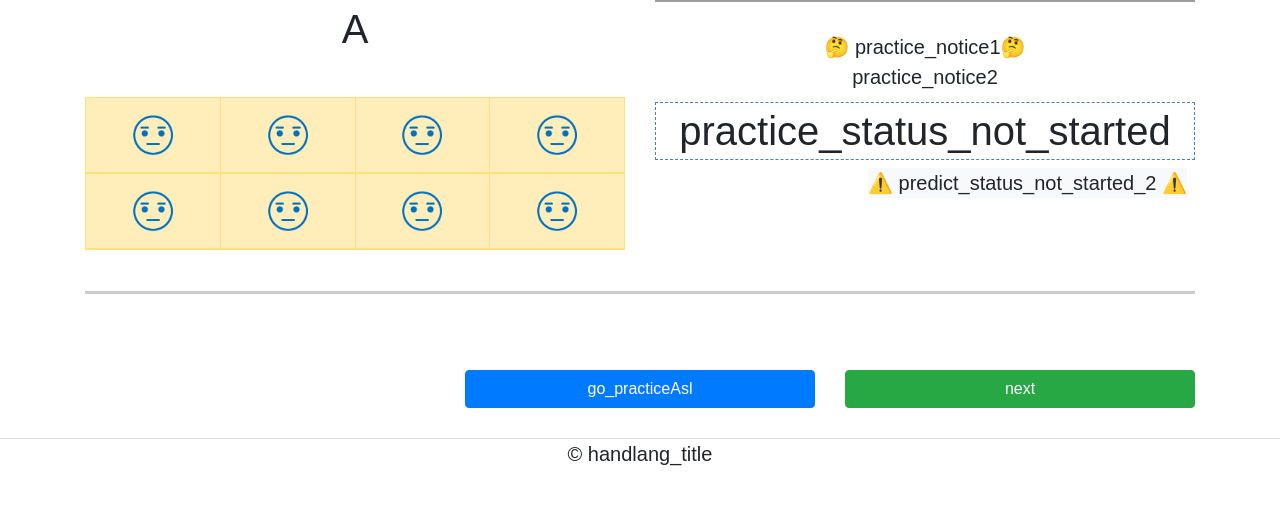
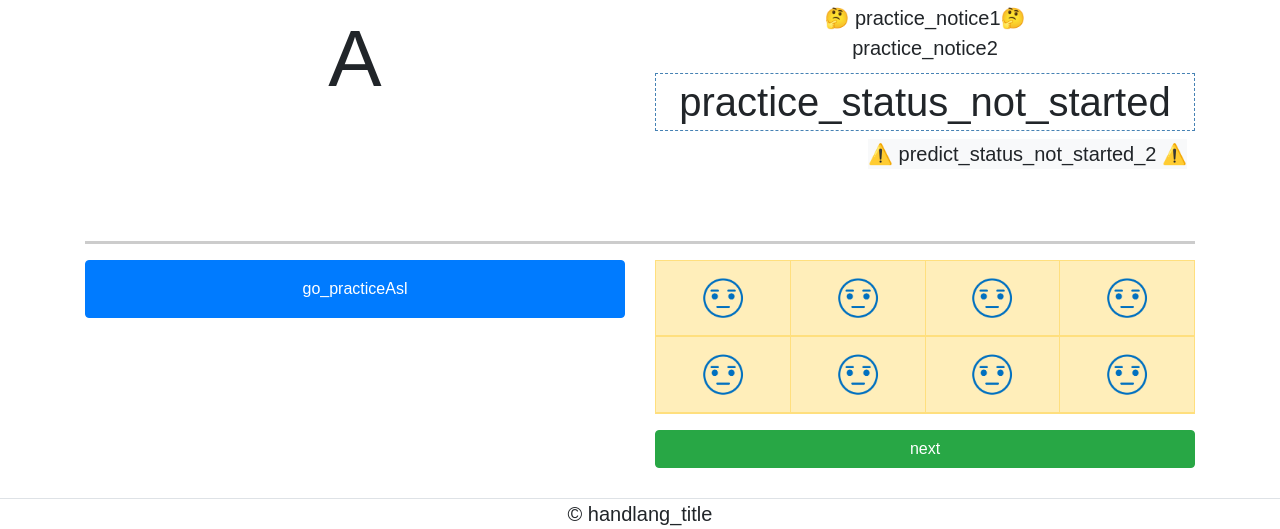
Before and after one commit to yskim0/GoogleSolutionChallenge_Handlang, a Flask app: page /practice?element=a in a window 1280 px wide. Shown: the part 603-1132 px from the top of the page. Before the commit the page ends 1069 px from the top, so only its background shows below. Run offline with Flask 2, Linux system fonts and the light colour scheme; some libraries are stand-ins or nearby versions; some web fonts are replaced; grey boxes are pictures that could not be loaded.

Commit message:
영상찍은 코드 및 충돌 수정

```diff
--- a/static/js/main.js
+++ b/static/js/main.js
@@ -79,7 +79,7 @@
       	else	{
       		correct++;
       		console.log("플러스");
-      		if(correct === 2)	{
+      		if(correct === 3)	{
       			check_correct(result.lang_code);
       			correct = 0;
       		}
--- a/templates/practice.html
+++ b/templates/practice.html
@@ -8,33 +8,9 @@
                 <!--            img Label-->
                 <img style="width:90%; height:auto; margin-top: 10%;" src="{{ img }}">
                 <p id="topic"
-                   style=" width:100%; height: 10%; font-size: 200%; text-align: center;"> {{ alphabet }} </p>
+                   style=" width:100%; height: 10%; font-size: 400%; text-align: center;"> {{ alphabet }} </p>
                 <!--          ASL image-->
-                <!-- <div class="col-sm-6"> -->
-
-                    <!--          ok 싸인 by 지영언니-->
-
-                    <table class="table table-lg table-bordered table-warning text-center">
-                        <thead>
-                        <tr>
-                            <td><img style="min-width: 50px" id="check_table_1" src="../static/img/expressioness.png" class="w-25" alt=""/></td>
-                            <td><img style="min-width: 50px" id="check_table_2" src="../static/img/expressioness.png" class="w-25" alt=""/></td>
-                            <td><img style="min-width: 50px" id="check_table_3" src="../static/img/expressioness.png" class="w-25" alt=""/></td>
-                            <td><img style="min-width: 50px" id="check_table_4" src="../static/img/expressioness.png" class="w-25" alt=""/></td>
-                        </tr>
-                        </thead>
-                        <thead>
-                        <tr>
-                            <td><img style="min-width: 50px" id="check_table_5" src="../static/img/expressioness.png" class="w-25" alt=""/></td>
-                            <td><img style="min-width: 50px" id="check_table_6" src="../static/img/expressioness.png" class="w-25" alt=""/></td>
-                            <td><img style="min-width: 50px" id="check_table_7" src="../static/img/expressioness.png" class="w-25" alt=""/></td>
-                            <td><img style="min-width: 50px" id="check_table_8" src="../static/img/expressioness.png" class="w-25" alt=""/></td>
-                        </tr>
-                        </thead>
-                    </table>
-
-                <!-- </div> -->
-                <br>
+                <br><br><br>
             </div>
             <!--          webcam -->
             <div class="col-sm-6">
@@ -55,26 +31,48 @@
         <!--          경계선-->
         <hr style="border: 0; height: 3px; background: #ccc;">
 
-        <!-- <div class="row">
+        <div class="row">
             <div class="col-sm-6">
-                           알파벳 선택하기 버튼 -->
-                <!-- <a id="btn_practice_asl" class="btn btn-primary btn-block p-3" href="{{ url_for('practice_asl') }}"> {{_('go_practiceAsl')}}</a> -->
-            <!-- </div>
-        </div> -->
-<br><br>
+                <!--            알파벳 선택하기 버튼-->
+                <a id="btn_practice_asl" class="btn btn-primary btn-block p-3" href="{{ url_for('practice_asl') }}"> {{_('go_practiceAsl')}}</a>
+            </div>
+
+            <div class="col-sm-6">
+
+                <!--          ok 싸인 by 지영언니-->
+
+                <table class="table table-lg table-bordered table-warning text-center">
+                    <thead>
+                    <tr>
+                        <td><img style="min-width: 50px" id="check_table_1" src="../static/img/expressioness.png" class="w-25" alt=""/></td>
+                        <td><img style="min-width: 50px" id="check_table_2" src="../static/img/expressioness.png" class="w-25" alt=""/></td>
+                        <td><img style="min-width: 50px" id="check_table_3" src="../static/img/expressioness.png" class="w-25" alt=""/></td>
+                        <td><img style="min-width: 50px" id="check_table_4" src="../static/img/expressioness.png" class="w-25" alt=""/></td>
+                    </tr>
+                    </thead>
+                    <thead>
+                    <tr>
+                        <td><img style="min-width: 50px" id="check_table_5" src="../static/img/expressioness.png" class="w-25" alt=""/></td>
+                        <td><img style="min-width: 50px" id="check_table_6" src="../static/img/expressioness.png" class="w-25" alt=""/></td>
+                        <td><img style="min-width: 50px" id="check_table_7" src="../static/img/expressioness.png" class="w-25" alt=""/></td>
+                        <td><img style="min-width: 50px" id="check_table_8" src="../static/img/expressioness.png" class="w-25" alt=""/></td>
+                    </tr>
+                    </thead>
+                </table>
+
+            </div>
+
+        </div>
+
         <div class="row">
-            <div class="col-sm-4">
+            <div class="col-sm-6">
                 {% if previous_topic|length %}
                     <a id="btn_previous" class="btn btn-success btn-block p-6"
                        href="{{ url_for('practice', element=previous_topic) }}">{{_('previous')}}</a>
                 {% endif %}
             </div>
-            <div class="col-sm-4">
-                <a id="btn_practice_asl" class="btn btn-primary btn-block p-6" href="{{ url_for('practice_asl') }}"> {{_('go_practiceAsl')}}</a>
 
-            </div>
-
-            <div class="col-sm-4">
+            <div class="col-sm-6">
                 <a id="btn_next" class="btn btn-success btn-block p-6" href="{{ url_for('practice', element=next_topic) }}">{{_('next')}}</a>
             </div>
 
```
